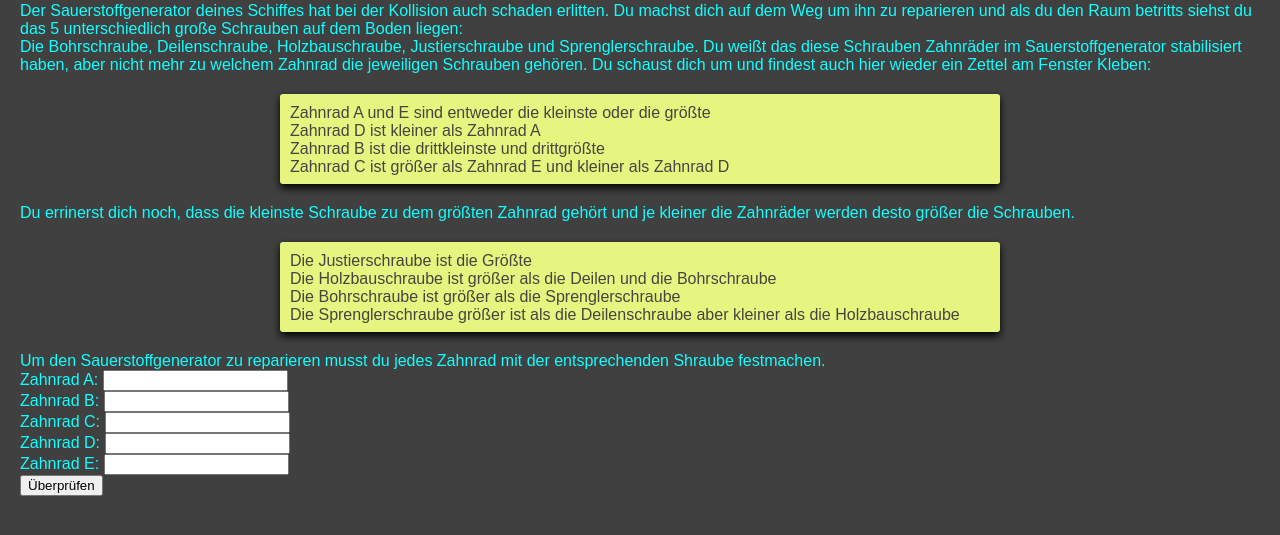
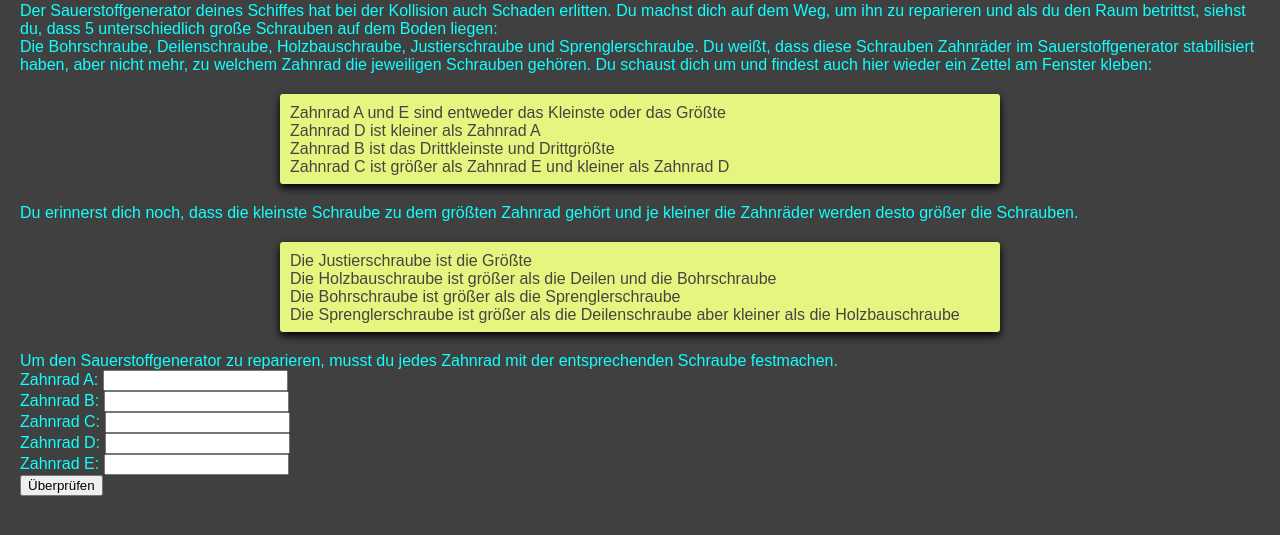
Before and after one commit to Xilef12000/Escaperoom_Game, a Flask app: page /raetsel03 in a window 1280 px wide. Shown: the part 68-603 px from the top of the page. Run offline with Flask 3, Linux system fonts and the light colour scheme.

Commit message:
fix Spelling

```diff
--- a/Website/templates/raetsel01.html
+++ b/Website/templates/raetsel01.html
@@ -3,10 +3,10 @@
 {% block title %}Motorraum{% endblock %}
 
 {% block content %}
-<p>Du rennst in Richtung des Motorraums deines Schiffes und auch dort findest du am Fenster wieder einen Zettel. Das ist wohl einer ihrer Rätsel... du reist dich zusammen und schaust dir den Zettel an:</p>
+<p>Du rennst in Richtung des Motorraums deines Schiffes und auch dort findest du am Fenster wieder einen Zettel. Das ist wohl eines ihrer Rätsel... du reißt dich zusammen und schaust dir den Zettel an:</p>
 <img src="{{ url_for('static', filename='Beispiel.png') }}">
-<p>Ein Schachbrett? Du wusstest nicht das Schach auch auf anderen Planeten bekannt ist, doch du hast keine Zeit dir darüber gedanken zu machen... Zum glück errinerst du dich an die Namen der Schachfiguren: Turm, Läufer, Springer, Bauer, Dame und König</p>
-<p>Du siehst das unter dem Zettel noch ein weiterer Zettel klebt:</p>
+<p>Ein Schachbrett? Du wusstest nicht, dass Schach auch auf anderen Planeten bekannt ist, doch du hast keine Zeit dir darüber Gedanken zu machen... Zum Glück erinnerst du dich an die Namen der Schachfiguren: Turm, Läufer, Springer, Bauer, Dame und König</p>
+<p>Du siehst, dass unter dem Zettel noch ein weiterer Zettel klebt:</p>
 <img src="{{ url_for('static', filename='Rätsel.png') }}">
 
 <form action="{{ url_for('views.check_solution') }}" method="POST">
--- a/Website/templates/raetsel02.html
+++ b/Website/templates/raetsel02.html
@@ -48,8 +48,8 @@
         background-color: #00CC00; /* Hintergrundfarbe des Buttons beim Überfahren */
     }
     </style>
-<p>Der Shiff-Computer wurde durch den Umfall ausgeschaltet, du machst duch auf dem weg um ihn wieder neu zu starten.
-    Du schaltest den PC an und bist gerade bereit dich mit deinem Passwort anzumelden als du folgendes auf deinem Bildscchirm siehst:</p>
+<p>Der Schiff-Computer wurde durch den Unfall ausgeschaltet, du machst dich auf dem Weg, um ihn wieder neu zu starten.
+    Du schaltest den PC an und bist gerade bereit, dich mit deinem Passwort anzumelden, als du Folgendes auf deinem Bildscchirm siehst:</p>
 
 <body>
     <div class="box">
--- a/Website/templates/raetsel03.html
+++ b/Website/templates/raetsel03.html
@@ -1,6 +1,6 @@
 {% extends "layout.html" %}
 
-{% block title %}Sauerstoff generator{% endblock %}
+{% block title %}Sauerstoff Generator{% endblock %}
 
 {% block content %}
  <style>
@@ -15,28 +15,28 @@
             margin: 20px auto; /* Zentrierung der Box */
         }
  </style>
-<a>Der Sauerstoffgenerator deines Schiffes hat bei der Kollision auch schaden erlitten. Du machst dich auf dem Weg um ihn zu reparieren und als du den Raum betritts siehst du das 5 unterschiedlich große Schrauben auf dem Boden liegen: <br>
+<a>Der Sauerstoffgenerator deines Schiffes hat bei der Kollision auch Schaden erlitten. Du machst dich auf dem Weg, um ihn zu reparieren und als du den Raum betrittst, siehst du, dass 5 unterschiedlich große Schrauben auf dem Boden liegen: <br>
     Die Bohrschraube, Deilenschraube, Holzbauschraube, Justierschraube und Sprenglerschraube.</a>
-<a> Du weißt das diese Schrauben Zahnräder im Sauerstoffgenerator stabilisiert haben, aber nicht mehr zu welchem Zahnrad die jeweiligen Schrauben gehören. Du schaust dich um und findest auch hier wieder ein Zettel am Fenster Kleben:</a>
+<a> Du weißt, dass diese Schrauben Zahnräder im Sauerstoffgenerator stabilisiert haben, aber nicht mehr, zu welchem Zahnrad die jeweiligen Schrauben gehören. Du schaust dich um und findest auch hier wieder ein Zettel am Fenster kleben:</a>
 
 <div class="box">
-    <a>Zahnrad A und E sind entweder die kleinste oder die größte <br>
+    <a>Zahnrad A und E sind entweder das Kleinste oder das Größte <br>
     Zahnrad D ist kleiner als Zahnrad A <br>
-    Zahnrad B ist die drittkleinste und drittgrößte <br>
+    Zahnrad B ist das Drittkleinste und Drittgrößte <br>
     Zahnrad C ist größer als Zahnrad E und kleiner als Zahnrad D</a>
 </div>
 
 
-<a>Du errinerst dich noch, dass die kleinste Schraube zu dem größten Zahnrad gehört und je kleiner die Zahnräder werden desto größer die Schrauben.</a>
+<a>Du erinnerst dich noch, dass die kleinste Schraube zu dem größten Zahnrad gehört und je kleiner die Zahnräder werden desto größer die Schrauben.</a>
 
 <div class="box">
 <a>Die Justierschraube ist die Größte<br>
     Die Holzbauschraube ist größer als die Deilen und die Bohrschraube<br>
     Die Bohrschraube ist größer als die Sprenglerschraube <br>
-    Die Sprenglerschraube größer ist als die Deilenschraube aber kleiner als die Holzbauschraube</a>
+    Die Sprenglerschraube ist größer als die Deilenschraube aber kleiner als die Holzbauschraube</a>
 </div>
 
-<a>Um den Sauerstoffgenerator zu reparieren musst du jedes Zahnrad mit der entsprechenden Shraube festmachen.</a>
+<a>Um den Sauerstoffgenerator zu reparieren, musst du jedes Zahnrad mit der entsprechenden Schraube festmachen.</a>
 
 <form action="{{ url_for('views.check_solution') }}" method="POST">
     <label for="solution_a">Zahnrad A:</label>
--- a/Website/templates/video.html
+++ b/Website/templates/video.html
@@ -44,9 +44,9 @@
         Your browser does not support the video tag.
     </video>
     <div class="content">
-        <p style="color:#11FFFF">Du warst auf dem Flug zurück nachhause als du mit einem Meteorit kollidierst und auf einem hochgefährlichen Planeten abstürtzt.
-            Wegen dem gefährlichen Wetter und ununterbrochenen Stürmen hast du nicht viel Zeit um dein Raumschiff zu reparieren.
-            Wer weiß was für gefahren noch auf der Planetoberfläche lauern....</p>
+        <p style="color:#11FFFF">Du warst auf dem Flug zurück nach Hause, als du mit einem Meteorit kollidierst und auf einem hochgefährlichen Planeten abstürzt.
+            Wegen des gefährlichen Wetters und ununterbrochenen Stürmen hast du nicht viel Zeit, um dein Raumschiff zu reparieren.
+            Wer weiß, was für Gefahren noch auf der Planetenoberfläche lauern....</p>
         <a href="{{ url_for('views.home') }}">
             <button>Weiter</button>
         </a>
--- a/Website/templates/win.html
+++ b/Website/templates/win.html
@@ -9,6 +9,6 @@
         Entkommen
     </div>
 </div>
-<p>Mit wackliger Hand zögerst du dein Raumschiff zu starten... Du hast zwar alle Rätsel gelöst, doch unzählige Fragen wirren noch in deinem Kopf rum... Werden diese Aliens wirklich ihr Wort einhalten?... Werden Sie wirklich dein Raumschiff reparieren?</p>
+<p>Mit wackliger Hand zögerst du, dein Raumschiff zu starten... Du hast zwar alle Rätsel gelöst, doch unzählige Fragen schwirren noch in deinem Kopf herum... Werden diese Aliens wirklich ihr Wort halten?... Werden sie wirklich dein Raumschiff reparieren?</p>
 <p>Es gibt nur einen Weg, um das herauszufinden. Du kneifst die Augen zu und startest dein Raumschiff!</p>
 {% endblock %}
```
Also changed, not shown: Website/templates/home.html (+9 -9 lines).
